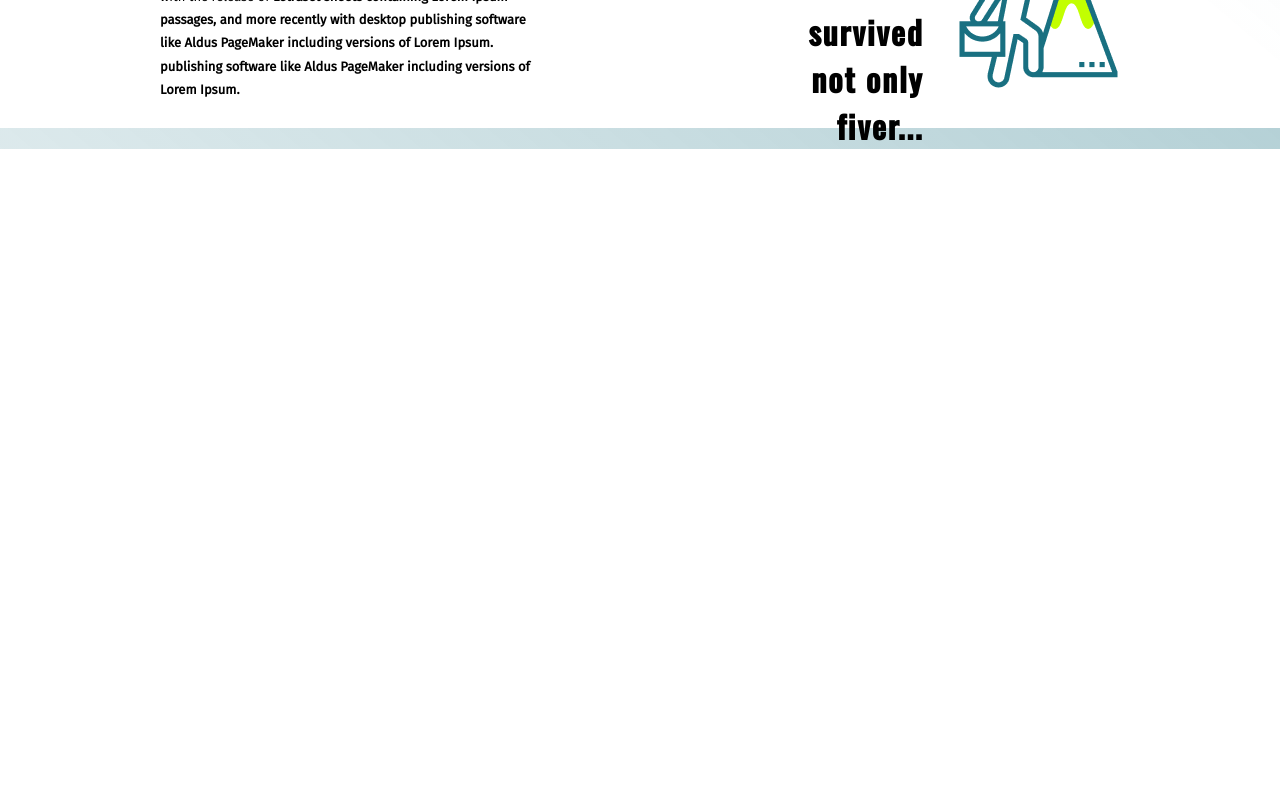
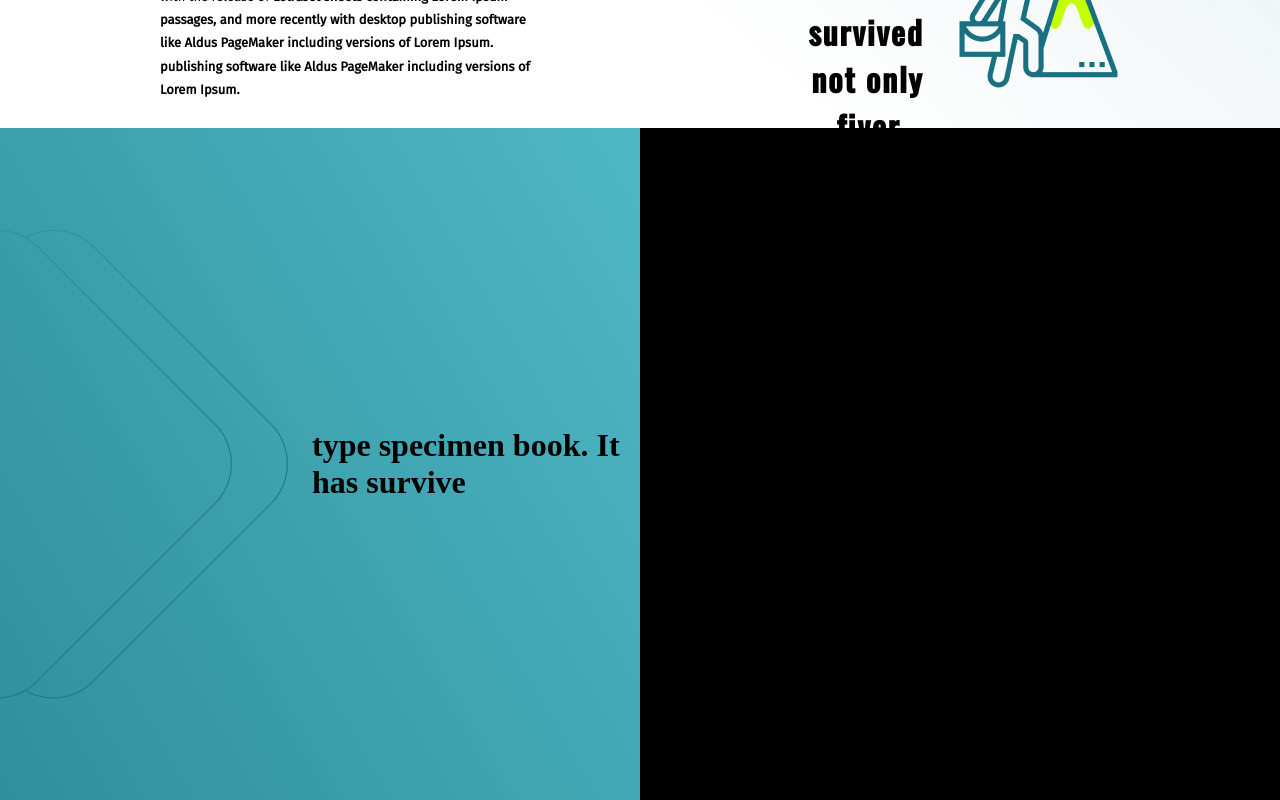
Before and after one commit to Buletiss/Business-Market, a React (Create React App) app: page / in a window 1280 px wide. Shown: the part 2012-2812 px from the top of the page. Before the commit the page ends 2161 px from the top, so only its background shows below. Built offline with nearby package versions, Linux system fonts and the light colour scheme.

Commit message:
feature: criação da pagina 3, ajuste nos triangulos e background

```diff
--- a/src/App.js
+++ b/src/App.js
@@ -3,6 +3,7 @@ import { ThemeProvider } from 'styled-components';
 import Theme from './theme';
 import Page1 from './pages/Page1';
 import Page2 from './pages/Page2';
+import Page3 from './pages/Page3';
 import Banner1 from './components/Banner1';
 import Banner2 from './components/Banner2';
 
@@ -14,6 +15,7 @@ function App() {
       <Page2 />
       <Banner1 />
       <Banner2 />
+      <Page3 />
     </ThemeProvider>
   );
 }
--- a/src/components/Banner1/styles.js
+++ b/src/components/Banner1/styles.js
@@ -6,6 +6,7 @@ import Logo2 from '../../assets/logo2.png';
 export const Container = styled.div`
   height: 30vh;
   background-image: url(${BannerBackground});
+  background-color: black;
   background-position: center;
   display: flex;
   align-items: center;
@@ -18,6 +19,7 @@ export const LogoAndTitle = styled.div`
   display: flex;
   align-items: center;
   justify-content: space-between;
+  color: white;
 `;
 
 export const Logo = styled.img.attrs({
--- /dev/null
+++ b/src/pages/Page3/index.jsx
@@ -0,0 +1,23 @@
+import React from 'react'
+
+import * as S from './styles'
+
+const Page3 = () => {
+  return(
+  <S.Container>
+    <S.LeftSide>
+      <S.RectangleWrapper>
+      <S.RectangleLeft />
+      <S.RectangleRight />
+      <S.TextWrapper>
+        <h1>type specimen book. It has survive</h1>
+
+      </S.TextWrapper>
+      </S.RectangleWrapper>
+    </S.LeftSide>
+    <S.RightSide></S.RightSide>
+  </S.Container>
+  )
+}
+
+export default Page3
--- /dev/null
+++ b/src/pages/Page3/styles.js
@@ -0,0 +1,39 @@
+import styled from 'styled-components';
+
+import Rectangle from '../../assets/Rectangle.png';
+
+export const Container = styled.div`
+  height: 84vh;
+  display: flex;
+  justify-content: space-between;
+`;
+
+export const LeftSide = styled.div`
+  display: flex;
+  width: 50%;
+  background: linear-gradient(59.46deg, #1d737e -67.96%, #4fb9c7 103.75%);
+`;
+
+export const RectangleWrapper = styled.div`
+  display: flex;
+  align-items: center;
+  margin-left: -30px;
+`;
+
+export const RectangleLeft = styled.img.attrs({
+  src: Rectangle,
+})``;
+
+export const RectangleRight = styled.img.attrs({
+  src: Rectangle,
+})`
+  margin-left: -230px;
+`;
+
+export const TextWrapper = styled.div``;
+
+export const RightSide = styled.div`
+  display: flex;
+  width: 50%;
+  background: black;
+`;
```
Also changed, not shown: src/assets/Rectangle.png (added), src/assets/business 1.png (added).
